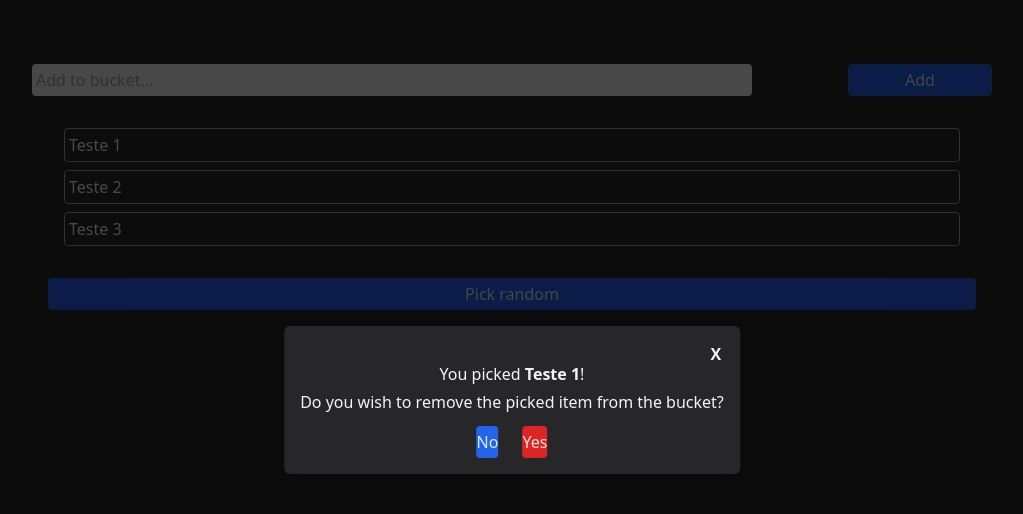
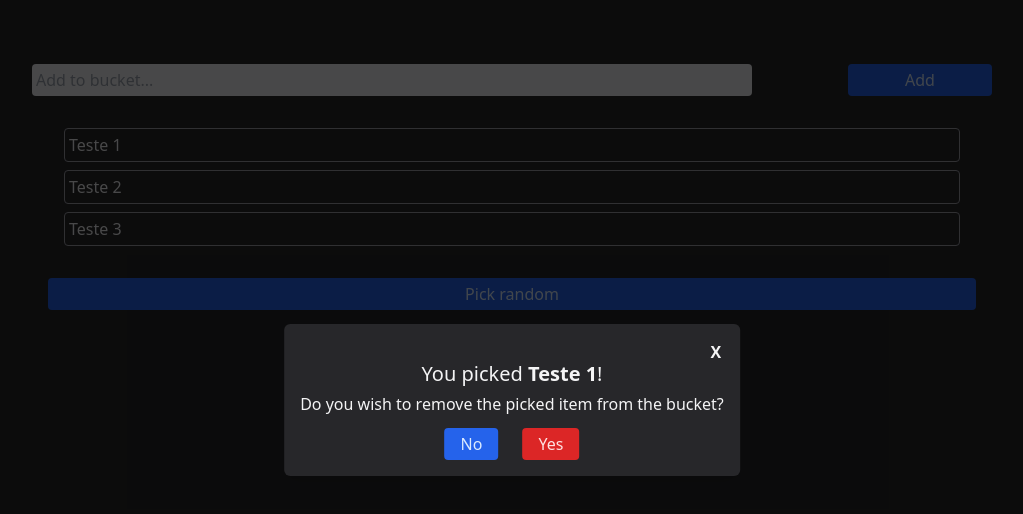
Before and after one commit to msoutto/random-picker, a React (Vite) app in the folder web/: page / in a window 1280 px wide. Both pictures are taken after a click on the button "Pick random". Shown: the top 514 px of the page, without its empty margins (128-1151 px from the left). Built offline with nearby package versions, Linux system fonts and the light colour scheme.

Commit message:
Adjusting styles on PickedModal

```diff
--- a/web/src/components/modals/PickedModal.tsx
+++ b/web/src/components/modals/PickedModal.tsx
@@ -12,7 +12,7 @@ interface PickedModalProps {
 // if the app had other kinds of modals,
 // it would need a separate Modal root component that would handle adding a specific modal (modal child) to DOM
 export function PickedModal({ isOpen, item, onClose, removeItem }: PickedModalProps) {
-    if (!modalRoot || !isOpen)
+    if (!(modalRoot && isOpen))
         return null;
 
     return ReactDOM.createPortal(
@@ -23,7 +23,7 @@ export function PickedModal({ isOpen, item, onClose, removeItem }: PickedModalPr
                     <b className="flex justify-center items-center">X</b>
                 </button>
                 <div className="flex flex-col items-center mt-5 gap-1">
-                    <div className="title text-center w-full">
+                    <div className="title text-center text-xl w-full">
                         You picked <b>{item}</b>!
                     </div>
                     <div className="body">
@@ -32,8 +32,8 @@ export function PickedModal({ isOpen, item, onClose, removeItem }: PickedModalPr
                         </p>
                     </div>
                     <footer className="flex mt-2 gap-6">
-                        <button className="button" onClick={onClose}>No</button>
-                        <button className="cancel-button" onClick={removeItem}>Yes</button>
+                        <button className="button px-4" onClick={onClose}>No</button>
+                        <button className="cancel-button px-4" onClick={removeItem}>Yes</button>
                     </footer>
                 </div>
             </div>
```
